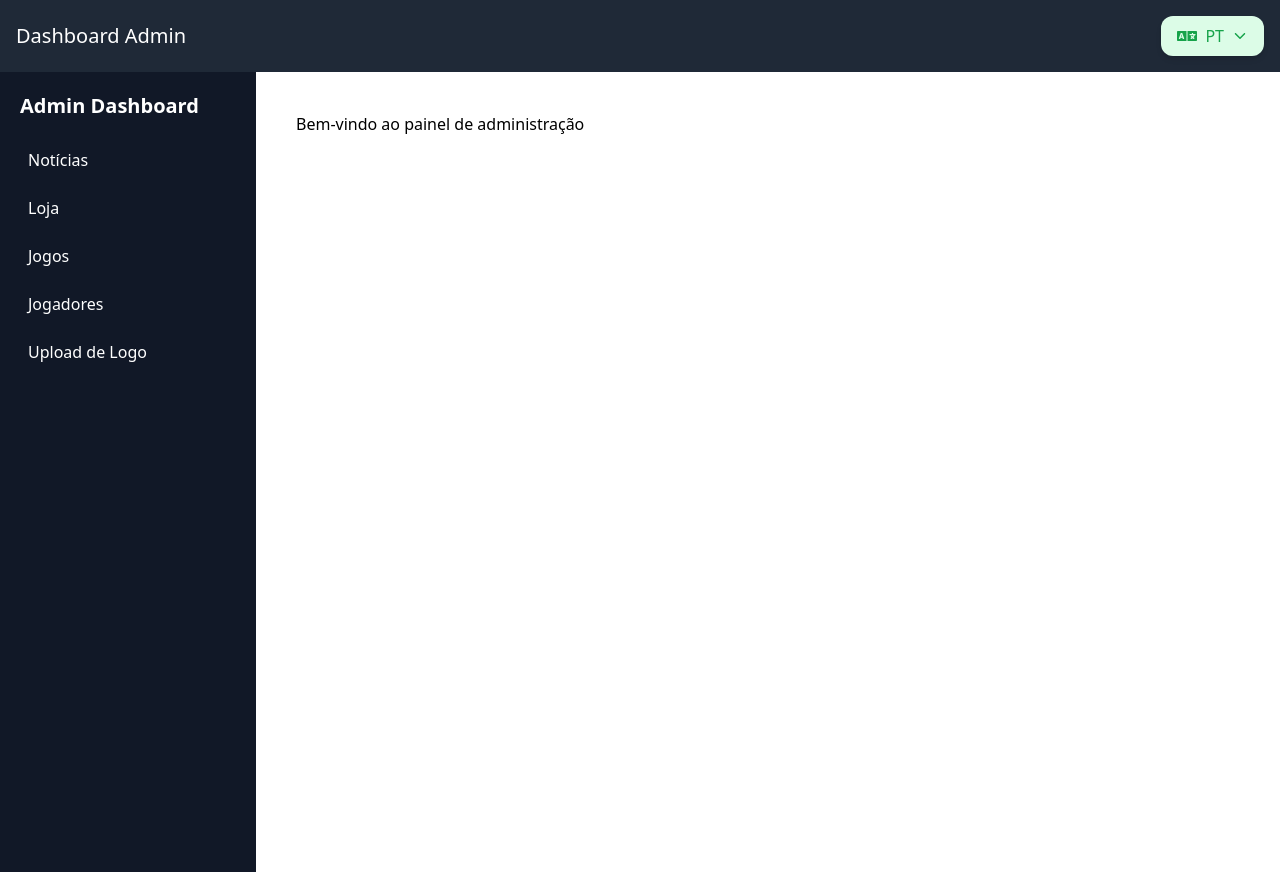
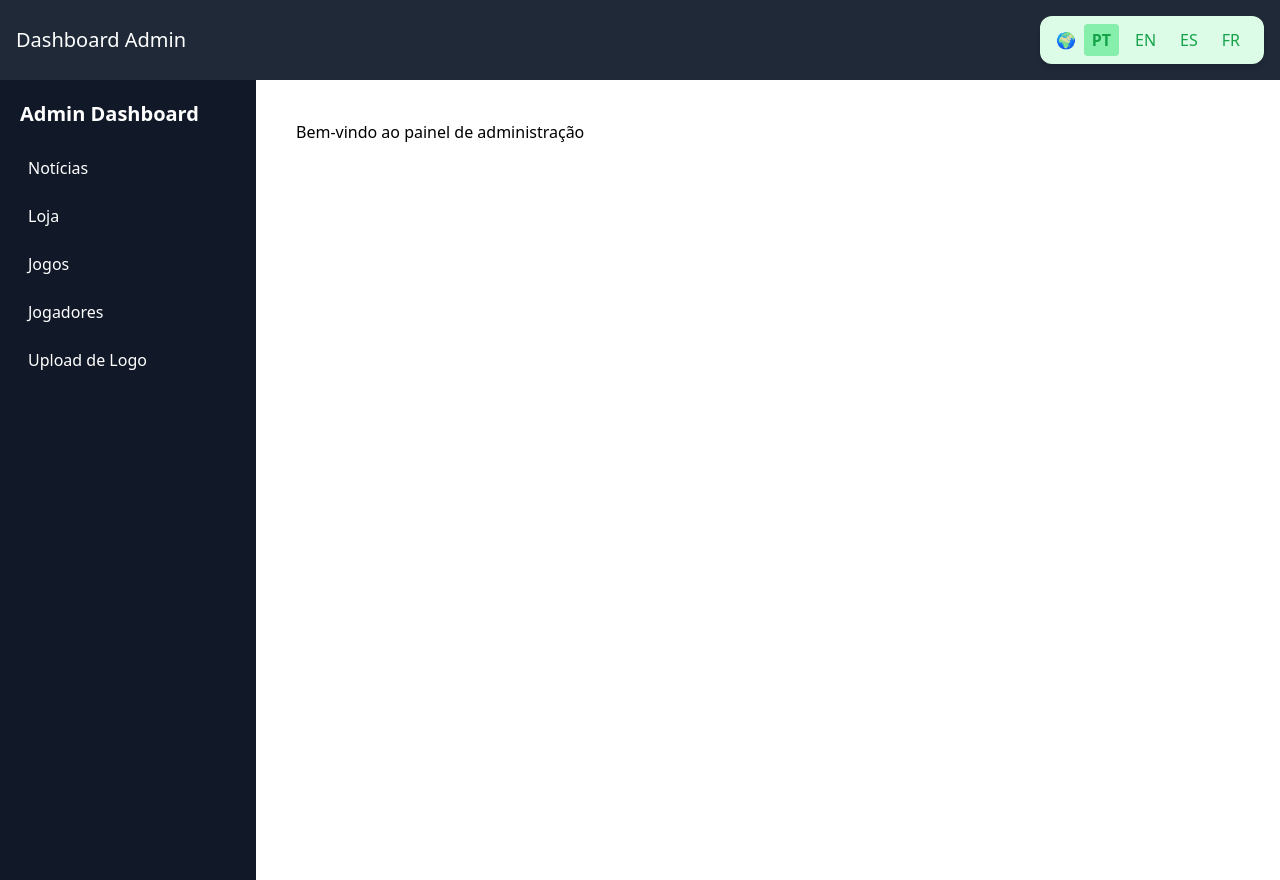
Before and after one commit to jpds90/admin-dashboard, a React (Vite) app: page / in a window 1280 px wide. Built offline with nearby package versions, Linux system fonts and the light colour scheme.

Commit message:
Update Translate.jsx

```diff
--- a/src/components/Translate.jsx
+++ b/src/components/Translate.jsx
@@ -1,49 +1,32 @@
-import { useEffect, useState } from "react";
-import { FaLanguage } from "react-icons/fa"; // Ícone de linguagem
-import { IoIosArrowUp, IoIosArrowDown } from "react-icons/io"; // Ícones de seta
+import { useState } from "react";
 
 const Translate = () => {
-    const [open, setOpen] = useState(false); // Estado para exibir/esconder as opções
+    const [selectedLang, setSelectedLang] = useState("PT");
 
-    useEffect(() => {
-        const script = document.createElement("script");
-        script.src = "//translate.google.com/translate_a/element.js?cb=googleTranslateElementInit";
-        script.type = "text/javascript";
-        script.async = true;
-        document.body.appendChild(script);
-
-        window.googleTranslateElementInit = () => {
-            new window.google.translate.TranslateElement(
-                {
-                    pageLanguage: "pt",
-                    includedLanguages: "en,es,pt,fr", // Apenas Inglês, Espanhol, Português e Francês
-                    layout: window.google.translate.TranslateElement.InlineLayout.SIMPLE,
-                    autoDisplay: false
-                },
-                "google_translate_element"
-            );
-        };
-    }, []);
+    // Função para trocar idioma
+    const changeLanguage = (langCode, langLabel) => {
+        setSelectedLang(langLabel);
+        const googleFrame = document.querySelector(".goog-te-combo");
+        if (googleFrame) {
+            googleFrame.value = langCode;
+            googleFrame.dispatchEvent(new Event("change"));
+        }
+    };
 
     return (
-        <div className="relative inline-block">
-            {/* Botão personalizado */}
-            <button
-                onClick={() => setOpen(!open)}
-                className="flex items-center gap-2 bg-green-100 text-green-600 px-4 py-2 rounded-xl shadow-md transition-all hover:bg-green-200"
-            >
-                <FaLanguage size={20} />
-                <span>PT</span> {/* Padrão: Português */}
-                {open ? <IoIosArrowUp /> : <IoIosArrowDown />}
-            </button>
-
-            {/* Container do Google Translate (oculto por padrão) */}
-            <div
-                id="google_translate_element"
-                className={`absolute left-0 mt-2 bg-white p-2 rounded-lg shadow-md ${
-                    open ? "block" : "hidden"
-                }`}
-            ></div>
+        <div className="bg-green-100 text-green-600 px-4 py-2 rounded-xl shadow-md flex items-center gap-2">
+            <span className="font-bold">🌍</span>
+            {["PT", "EN", "ES", "FR"].map((lang) => (
+                <button
+                    key={lang}
+                    onClick={() => changeLanguage(lang.toLowerCase(), lang)}
+                    className={`px-2 py-1 rounded ${
+                        selectedLang === lang ? "bg-green-300 font-bold" : ""
+                    }`}
+                >
+                    {lang}
+                </button>
+            ))}
         </div>
     );
 };
```
